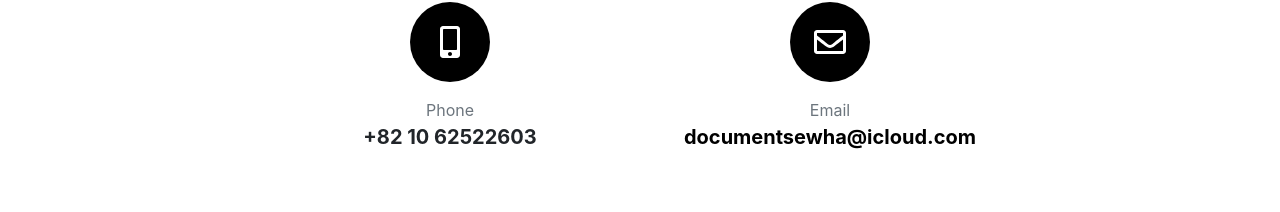
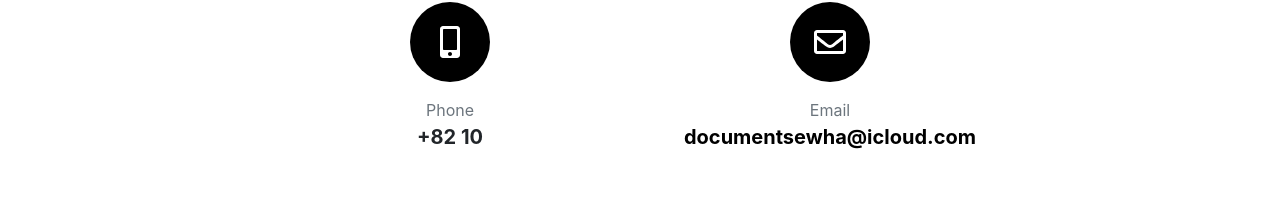
Before and after one commit to d3eiw/d3eiw.github.io, a plain HTML site: page index.html in a window 1280 px wide. Shown: the part 2074-2286 px from the top of the page. Drawn offline with nearby package versions, Linux system fonts and the light colour scheme; a web font is replaced by a local one.

Commit message:
Update index.html

```diff
--- a/index.html
+++ b/index.html
@@ -210,7 +210,7 @@ Currently in Seoul</p>
                         <div class="d-flex flex-column align-items-center">
                             <div class="icon-contact mb-3"><i class="fas fa-mobile-alt"></i></div>
                             <div class="text-muted">Phone</div>
-                            <div class="lead font-weight-bold">+82 10 62522603</div>
+                            <div class="lead font-weight-bold">+82 10 </div>
                         </div>
                     </div>
                     <div class="col-lg-4">
```
